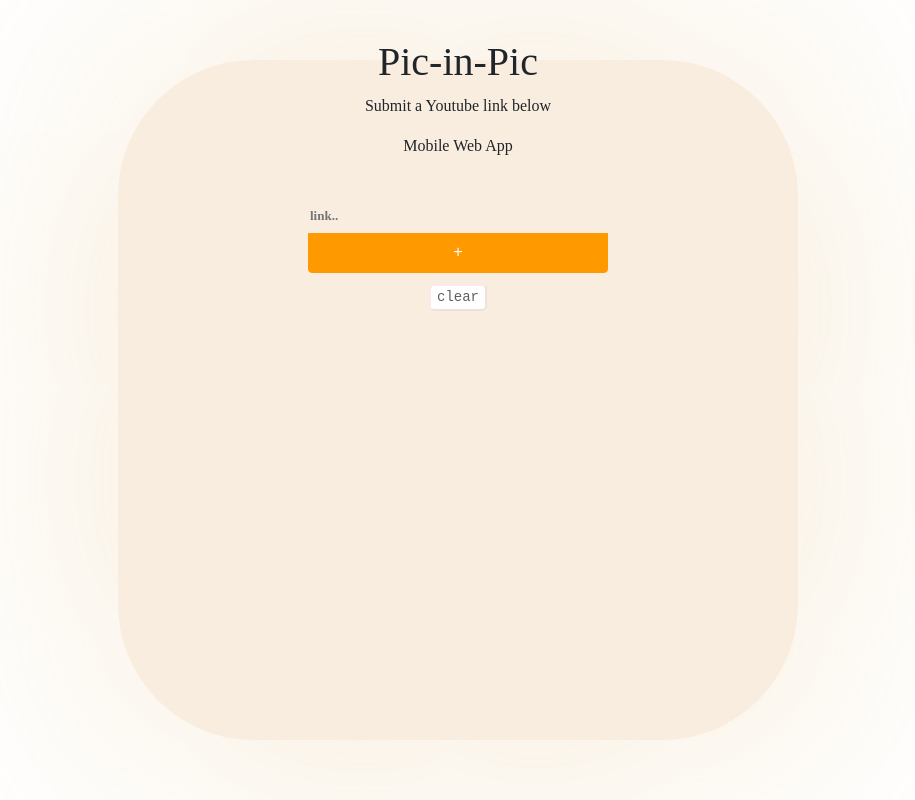
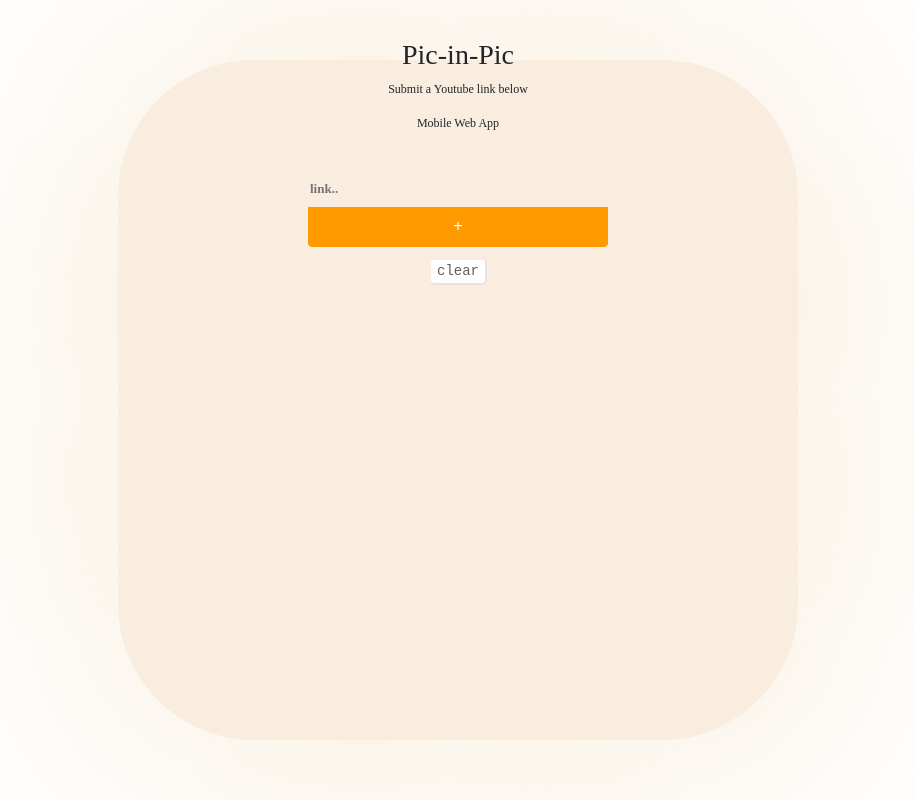
Before and after one commit to danielakoto/YT-Pic-in-Pic, a plain HTML site: page public/index.html in a window 1280 px wide. Shown: the whole page, without its empty margins (182-1097 px from the left). Drawn offline with nearby package versions, Linux system fonts and the light colour scheme.

Commit message:
fixing css

```diff
--- a/public/index.html
+++ b/public/index.html
@@ -13,7 +13,7 @@
     <div class="circle"></div>
     <div class="head" >
         <center>
-            <h1>Pic-in-Pic</h1>
+            <h3>Pic-in-Pic</h1>
             <p>Submit a Youtube link below</p>
             <p>Mobile Web App</p>
         </center>
--- a/public/style.css
+++ b/public/style.css
@@ -75,11 +75,12 @@
 
 }
 
-h1 {
+h3 {
     font-family: 'Times New Roman', Times, serif;
     font-weight: bold;
 }
 
 p {
     font-family: 'Times New Roman', Times, serif;
+    font-size: 12px;
 }
```
